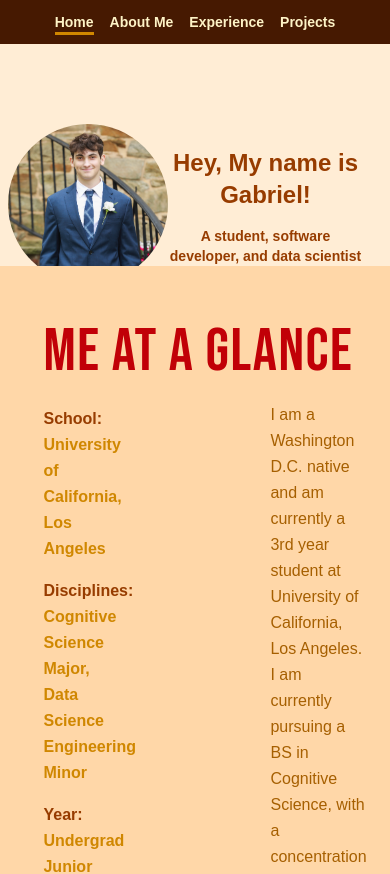
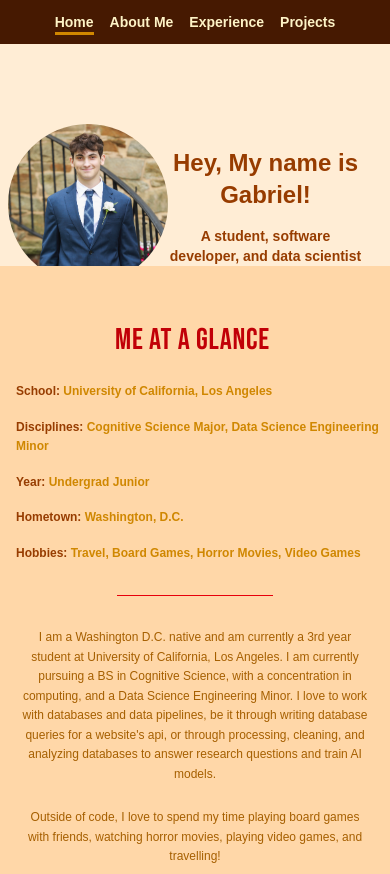
Before and after one commit to BriboSD/portfolio-website, a Next.js app: page / in a window 390 px wide. Shown: the top 874 px of the page. Built offline with nearby package versions, Linux system fonts and the light colour scheme.

Commit message:
Made the about me page fit mobile
About me section now works with mobile orientation. Note that for tablet there is still weird spacing between page section components that needs to be addressed, but besides that the layout actually looks pretty good

```diff
--- a/src/app/Components/AboutMe.jsx
+++ b/src/app/Components/AboutMe.jsx
@@ -9,23 +9,23 @@ export default function AboutMe( {scrollYProgress, fontClass }) {
     return (
         // overall section container
         <motion.div
-          className="flex flex-row justify-center items-start min-h-[60vh] px-20 py-14 bg-orange-200 text-amber-100 z-[60]"
+          className="flex flex-col lg:flex-row justify-center min-h-[60vh] py-14 bg-orange-200 text-amber-100 z-[60]"
         >
           {/* "me at a glance part"*/}
           <motion.div
-            className="flex flex-col w-1/2 pr-12 ml-15 space-y-6"
+            className="flex flex-col items-center lg:pr-12 space-y-6"
             initial={{ opacity: 0, x: -100 }}
             whileInView={{ opacity: 1, x: 0,  }}
             transition={{ duration: 1, delay: 0.2}}
           >
 
             {/* Title */}
-            <h1 className={`${fontClass} text-6xl tracking-wide text-red-700 w-[400px]`}>
+            <h1 className={`${fontClass} text-3xl w-[160px] lg:text-6xl tracking-wide text-red-700 transform lg:translate-x-[20px] lg:w-[400px]`}>
               ME AT A GLANCE
             </h1>
 
             {/* bullet point section */}
-            <ul className="text-l leading-relaxed font-semibold space-y-4">
+            <ul className="text-xs pl-4 pr-1 lg:text-base lg:w-[400px] leading-relaxed font-semibold space-y-4">
               <li>
                 <span className="text-amber-800">School:</span>{" "}
                 <span className="text-yellow-600">
@@ -55,18 +55,27 @@ export default function AboutMe( {scrollYProgress, fontClass }) {
             </ul>
           </motion.div>
 
-        {/* line divider*/}
+          {/* line divider for computer interface*/}
           <motion.div
             initial={{ scaleY: 0 }}
             animate={{ scaleY: 1 }}
             transition={{ duration: 0.6, delay: 1, ease: "easeInOut" }}
-            className="mr-20 mt-30 w-[4px] bg-red-600 mx-8 origin-top"
+            className="hidden lg:block lg:mr-20 lg:mt-30 lg:w-[4px] bg-red-600 mx-8 origin-top"
             style={{ height: "20vh" }}
+            />
+
+          {/* line divider for mobile interface*/}
+
+          <motion.div
+            initial={{ scaleX: 0 }}
+            animate={{ scaleX: 1 }}
+            transition={{ duration: 0.6, delay: 1, ease: "easeInOut" }}
+            className="block lg:hidden h-[1px] w-[40vw] bg-red-600 my-8 self-center"
           />
 
           {/* more in-depth overview thing */}
           <motion.div
-            className="flex flex-col w-[1000px] mt-20 text-l leading-relaxed text-yellow-700 font-medium mr-10"
+            className="flex flex-col text-center w-full pr-5 pl-5 lg:w-[50dvw] lg:mt-10 items-center text-xs lg:text-lg leading-relaxed text-yellow-700 font-medium"
             initial={{ opacity: 0, x: 100 }}
             whileInView={{ opacity: 1, x: 0 }}
             transition={{ duration: 1, delay: 0.2 }}
--- a/src/app/Components/HomePage.jsx
+++ b/src/app/Components/HomePage.jsx
@@ -63,10 +63,10 @@ export default function HomePage({scrollYProgress}) {
                 hover:bg-amber-600
                 transition-colors duration-300
                 flex items-center justify-center
-                w-10 h-10 lg:w-20 lg:h-20
+                w-10 h-10 lg:w-18 lg:h-18
               "
             >
-              <Github className="w-8 h-8 sm:w-7 sm:h-7 md:w-8 md:h-8 lg:w-10 lg:h-10 " />
+              <Github className="w-8 h-8 sm:w-7 sm:h-7 md:w-8 md:h-8 lg:w-9 lg:h-9" />
             </motion.a>
 
             <motion.a
@@ -81,10 +81,10 @@ export default function HomePage({scrollYProgress}) {
                 hover:bg-amber-600
                 transition-colors duration-300
                 flex items-center justify-center
-                w-10 h-10 lg:w-20 lg:h-20
+                w-10 h-10 lg:w-18 lg:h-18
               "
             >
-              <Linkedin className="w-8 h-8 sm:w-7 sm:h-7 md:w-8 md:h-8 lg:w-10 lg:h-10 " />
+              <Linkedin className="w-8 h-8 sm:w-7 sm:h-7 md:w-8 md:h-8 lg:w-9 lg:h-9 " />
             </motion.a>
 
           </motion.div>
```
Lines whose indentation alone changed are shown as unchanged.
